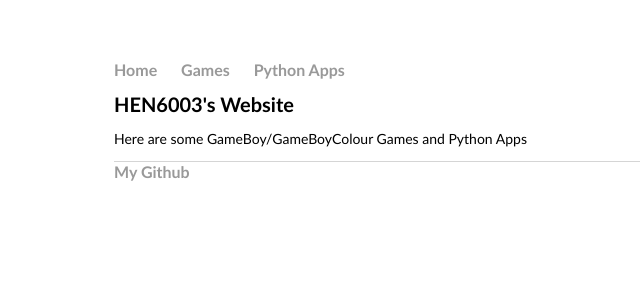
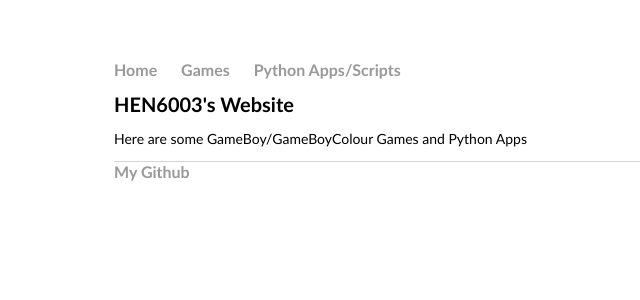
Before and after one commit to hen6003/hen6003.github.io, a Jekyll site: the page built from index.html, in a window 1280 px wide. Shown: the top 300 px of the page, without its empty margins (78-718 px from the left). Built offline with Jekyll 4.4.1, drawn with Linux system fonts in a browser that asks for light colours.

Commit message:
Update default.html

```diff
--- a/_layouts/default.html
+++ b/_layouts/default.html
@@ -10,7 +10,7 @@
     				<ul>
 					<li><a href="/">Home</a></li>
 					<li><a href="/games">Games</a></li>
-					<li><a href="/python">Python Apps</a></li>
+					<li><a href="/python">Python Apps/Scripts</a></li>
     				</ul>
 			</nav>
 			<div class="container">
```
